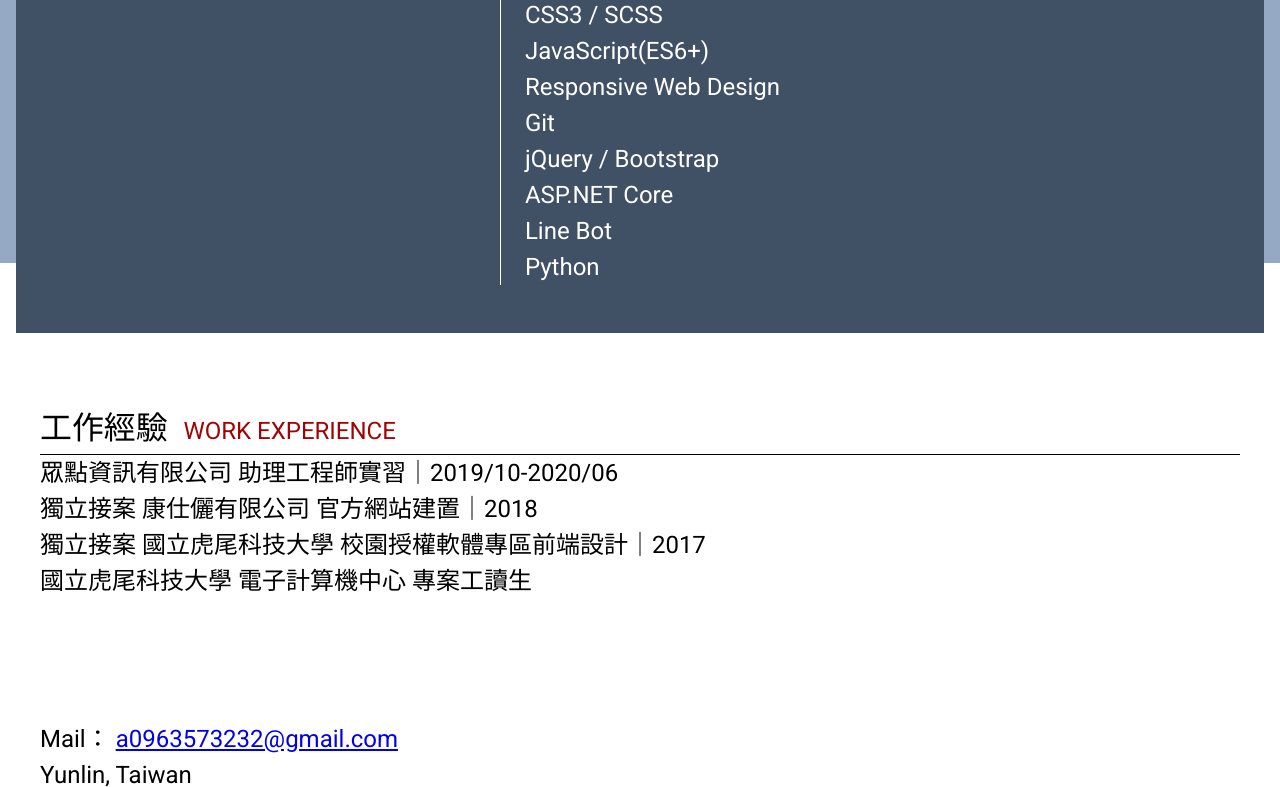
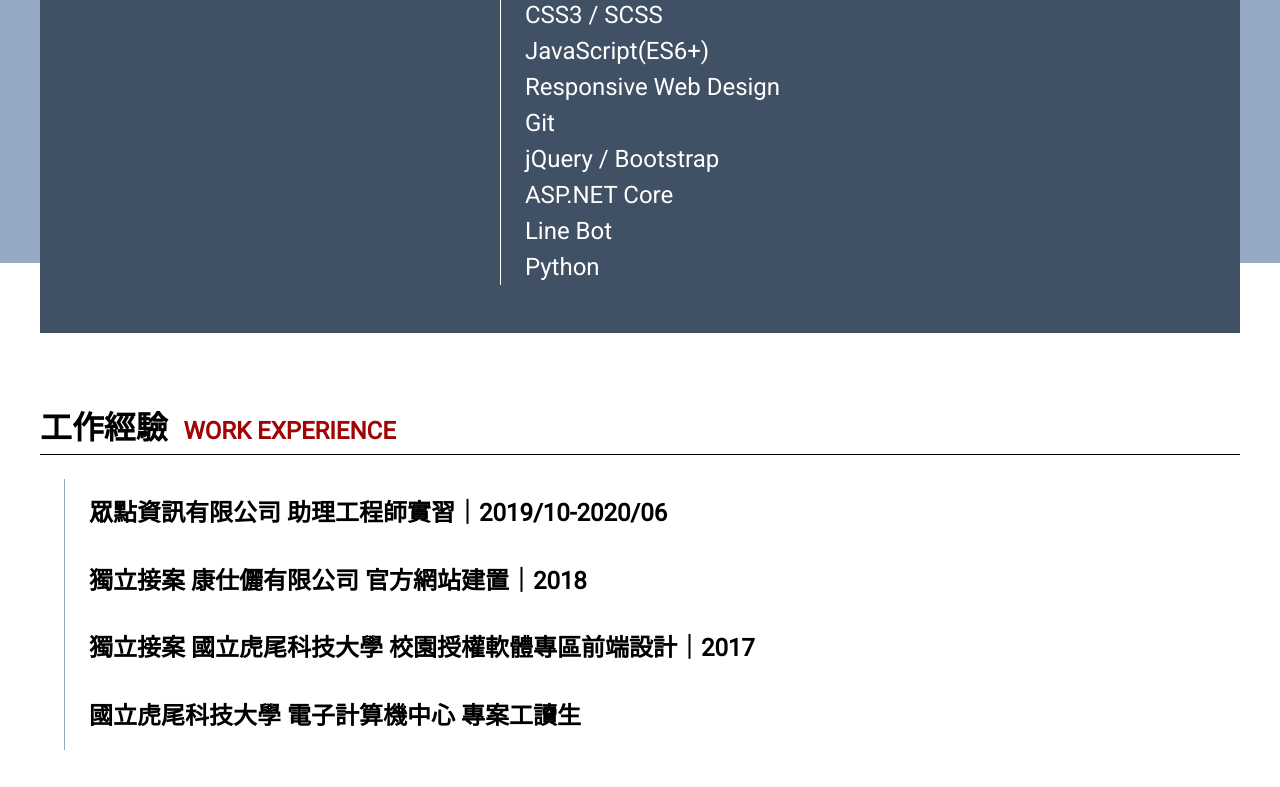
Before and after one commit to timchen0607/Profile, a plain HTML site: page index.html in a window 1280 px wide. Shown: the part 1557-2344 px from the top of the page. Drawn offline with Linux system fonts and the light colour scheme.

Commit message:
Feat: 更新 SCSS work 設定

```diff
--- a/index.html
+++ b/index.html
@@ -66,11 +66,15 @@
       <h2 class="title title_dark">
         工作經驗<span class="title_dark_en">WORK EXPERIENCE</span>
       </h2>
-      <ul>
-        <li>眾點資訊有限公司 助理工程師實習｜2019/10-2020/06</li>
-        <li>獨立接案 康仕儷有限公司 官方網站建置｜2018</li>
-        <li>獨立接案 國立虎尾科技大學 校園授權軟體專區前端設計｜2017</li>
-        <li>國立虎尾科技大學 電子計算機中心 專案工讀生</li>
+      <ul class="work">
+        <li class="work_item">
+          眾點資訊有限公司 助理工程師實習｜2019/10-2020/06
+        </li>
+        <li class="work_item">獨立接案 康仕儷有限公司 官方網站建置｜2018</li>
+        <li class="work_item">
+          獨立接案 國立虎尾科技大學 校園授權軟體專區前端設計｜2017
+        </li>
+        <li class="work_item">國立虎尾科技大學 電子計算機中心 專案工讀生</li>
       </ul>
     </section>
     <footer class="container">
--- a/scss/_main.scss
+++ b/scss/_main.scss
@@ -34,6 +34,7 @@ body {
 }
 .title {
   font-size: 1.33rem;
+  font-weight: bold;
   line-height: 1.25rem;
   padding: 0.33rem 0;
 
@@ -138,7 +139,7 @@ body {
 
   &_container {
     background-color: $c_main;
-    max-width: 1200px;
+    max-width: 1200px - 48px;
     margin: 0 auto;
     padding: 1rem;
     display: flex;
@@ -149,7 +150,7 @@ body {
       width: 80vw;
     }
     @include mobile() {
-      width: 90vw;
+      width: 85vw;
     }
   }
   &_content {
@@ -169,3 +170,14 @@ body {
     z-index: -1;
   }
 }
+
+.work {
+  margin: 1rem 0 0 1rem;
+  padding-left: 1rem;
+  border-left: 1px solid $c_sub;
+
+  &_item {
+    padding: 0.66rem 0;
+    font-weight: bold;
+  }
+}
```
Also changed, not shown: css/all.min.css.
